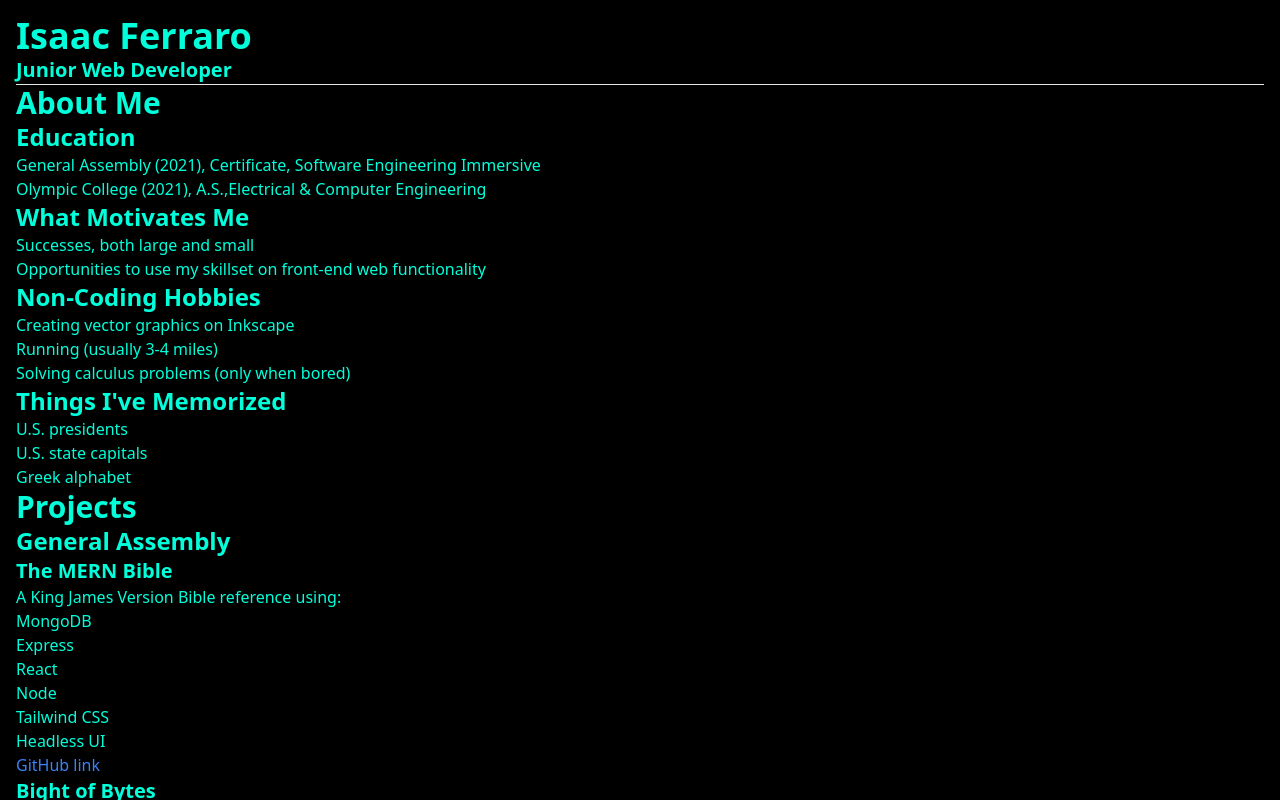
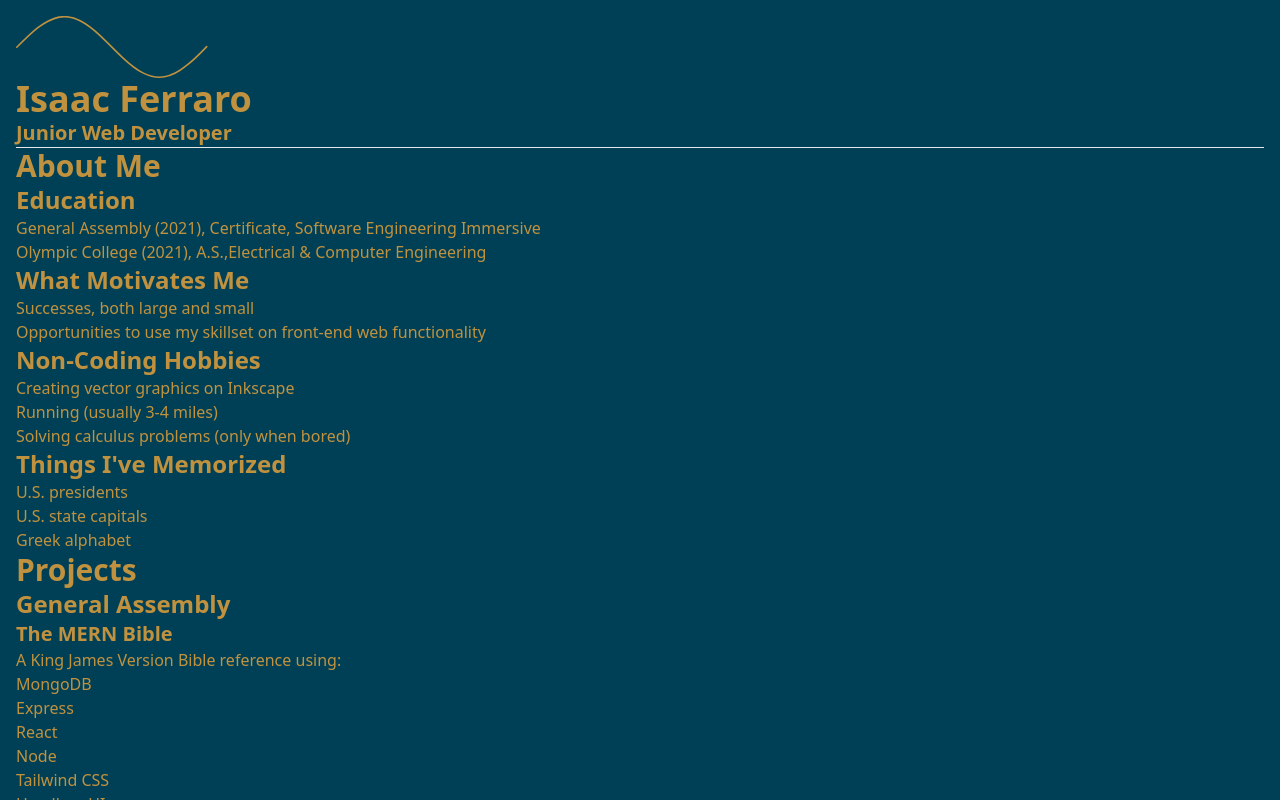
Before and after one commit to iferraro/portfolio, a React (Create React App) app: page / in a window 1280 px wide. Shown: the top 800 px of the page. Built offline with nearby package versions, Linux system fonts and the light colour scheme.

Commit message:
Sine wave appears on page

```diff
--- a/src/App.tsx
+++ b/src/App.tsx
@@ -7,7 +7,7 @@ import Footer from "./features/Footer/Footer";
 
 function App() {
   return (
-    <div className="p-4 bg-black text-theme-light">
+    <div className="p-4 bg-theme-dark text-theme-light">
       <Header />
       <About />
       <Projects />
--- a/src/features/Header/Header.tsx
+++ b/src/features/Header/Header.tsx
@@ -1,8 +1,25 @@
-import { ReactComponent as Repeat } from "../../repeat.svg";
+import { ReactComponent as SineWave } from "../../sine-wave.svg";
 
 const Header = () => {
   return (
     <header>
+      <svg
+        width="193"
+        version="1.1"
+        viewBox="0 0 512 166"
+        xmlns="http://www.w3.org/2000/svg"
+      >
+        <g transform="translate(146 -40)">
+          <path
+            d="m-144 123c19-19 38-38 56-52 19-14 38-24 56-28 19-3.3 38 0.2 56 9.6 19 9.4 38 25 56 42 19 18 38 38 56 55 19 18 38 33 56 42 19 9.4 38 13 56 9.6 19-3.3 38-13 56-28 19-14 38-33 56-52"
+            fill="none"
+            stroke="#c0923f"
+            strokeLinecap="round"
+            strokeLinejoin="round"
+            strokeWidth="4.2"
+          />
+        </g>
+      </svg>
       <h1 className="text-4xl font-bold">Isaac Ferraro</h1>
       <h2 className="text-xl font-bold">Junior Web Developer</h2>
       <hr />
--- a/tailwind.config.js
+++ b/tailwind.config.js
@@ -3,8 +3,8 @@ module.exports = {
   theme: {
     extend: {
       colors: {
-        "theme-light": "#00FFDA",
-        "theme-dark": "#003A42",
+        "theme-light": "#C0923F",
+        "theme-dark": "#004056",
       },
     },
   },
```
Also changed, not shown: src/repeat.svg (deleted).
